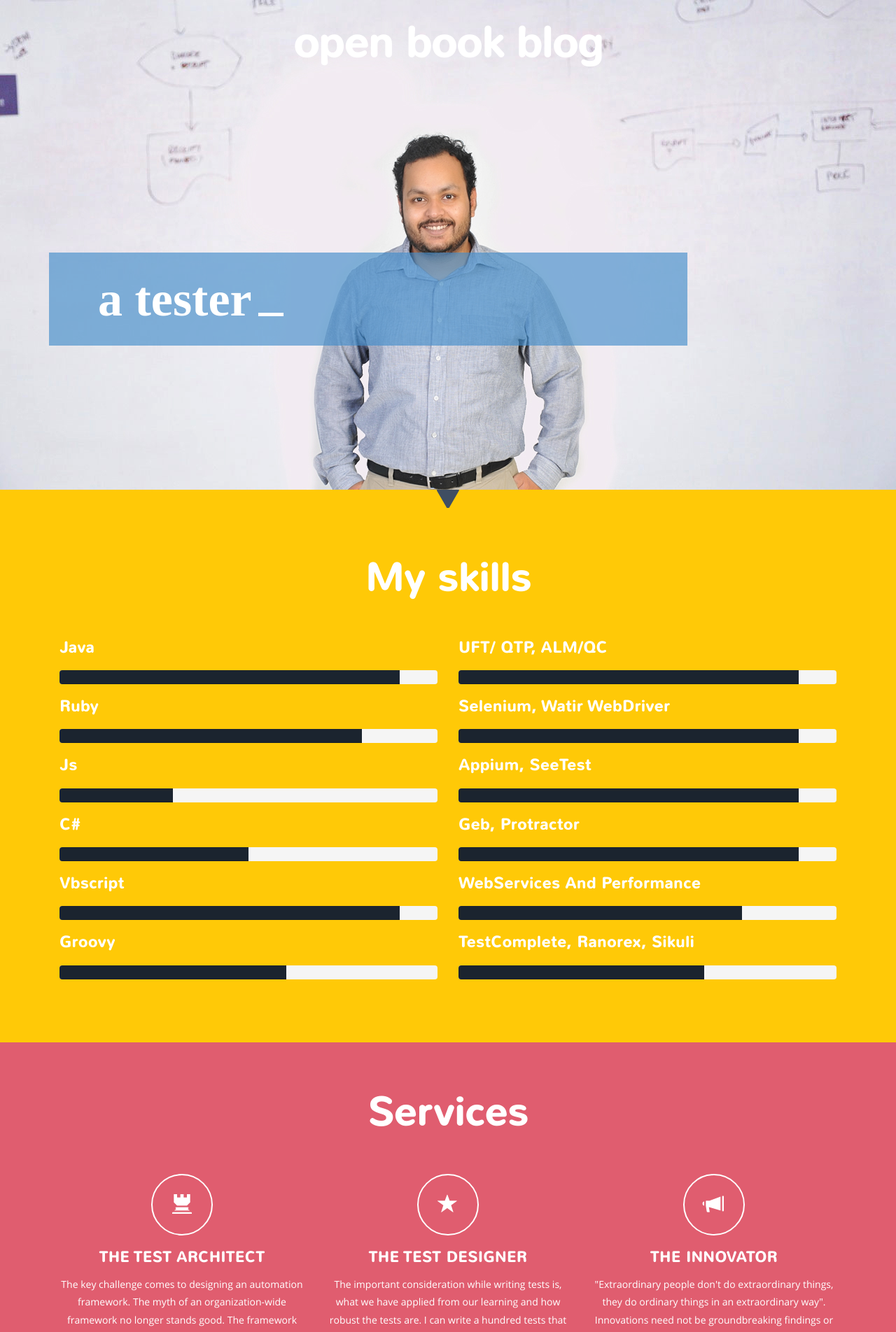
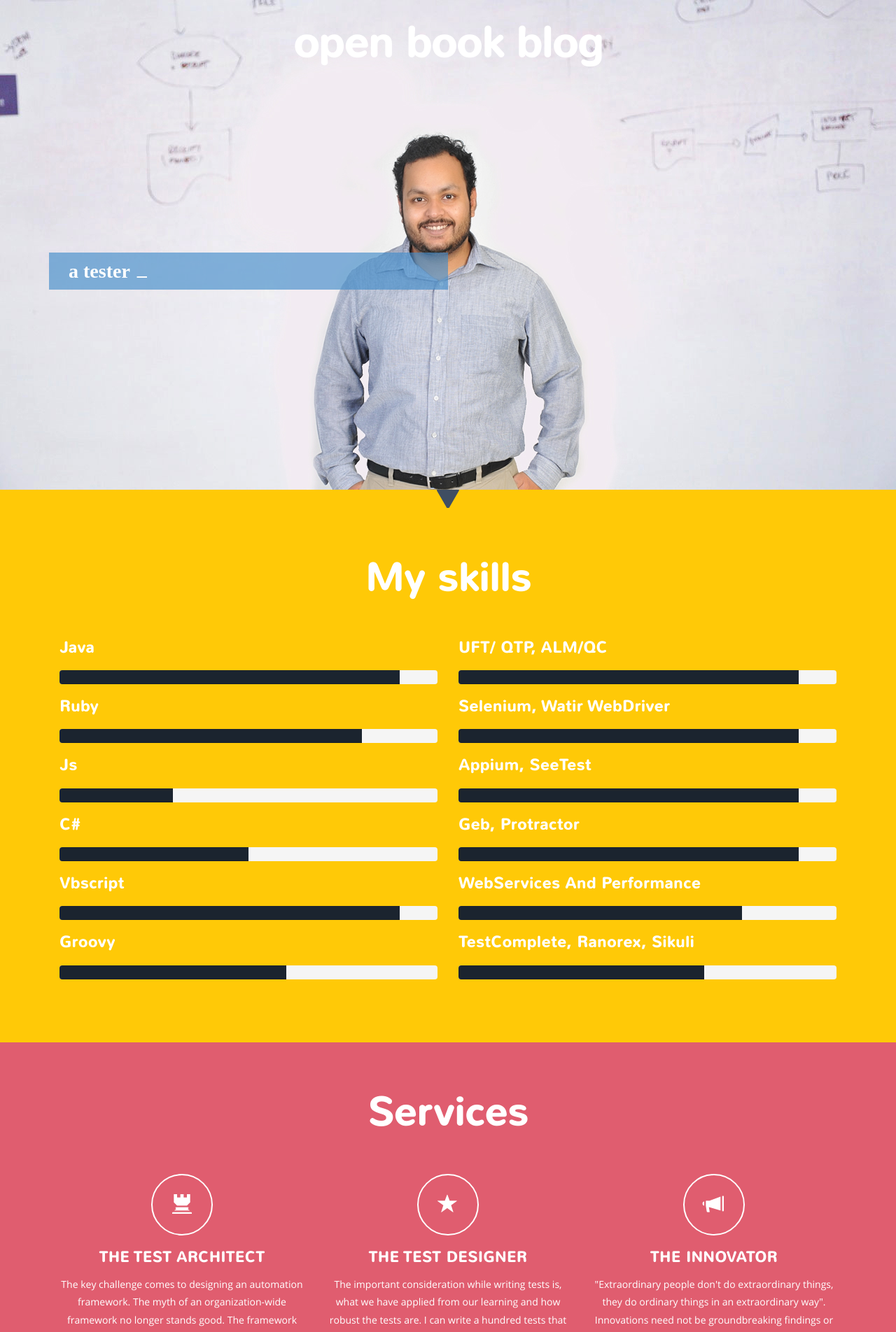
Before and after one commit to arjunrajeev/arjunrajeev.github.io, a Jekyll site: the page index.html, which Jekyll copies as it is, in a window 1280 px wide. Shown: the top 1904 px of the page at 70% size. Built offline with Jekyll 4.4.1, drawn with Linux system fonts in a browser that asks for light colours; nearby versions of some CDN libraries; some web fonts are replaced; library files that are not in the unit come from our copies.

Commit message:
flicker push

```diff
--- a/css/style.css
+++ b/css/style.css
@@ -58,13 +58,13 @@ body a{
 }
 .banner-info h2 {
   color: #fff;
-  font-size: 5em;
+  font-size: 2em;
   text-align: center;
   margin: 0;
   font-weight: 700;
   background-color: rgba(65, 139, 202, 0.64);
   padding: 0.4em 1em;
-  width: 80%;
+  width: 50%;
   font-family: Nunito-Regular;
 }
 .banner-info h3 {
--- a/index.html
+++ b/index.html
@@ -22,6 +22,7 @@ License URL: http://creativecommons.org/licenses/by/3.0/
 
 
 
+
     </script>
     <link rel="stylesheet" href="css/swipebox.css">
     <script src="js/jquery.min.js"></script>
@@ -34,6 +35,7 @@ License URL: http://creativecommons.org/licenses/by/3.0/
 					$('html,body').animate({scrollTop:$(this.hash).offset().top},1200);
 				});
 			});
+
 
 
 
@@ -57,6 +59,7 @@ License URL: http://creativecommons.org/licenses/by/3.0/
 
 
 
+
     </script>
     <!------ Light Box ------>
     <script src="js/jquery.swipebox.min.js"></script>
@@ -64,6 +67,7 @@ License URL: http://creativecommons.org/licenses/by/3.0/
 		jQuery(function($) {
 			$(".swipebox").swipebox();
 		});
+
 
 
 
@@ -167,6 +171,7 @@ function consoleText(words, id, colors) {
     }
   }, 400)
 }
+
 
 
 
@@ -470,6 +475,7 @@ function consoleText(words, id, colors) {
 
 
 
+
         </script>
         <script type="text/javascript" src="js/jquery.flexisel.js"></script>
 
```
